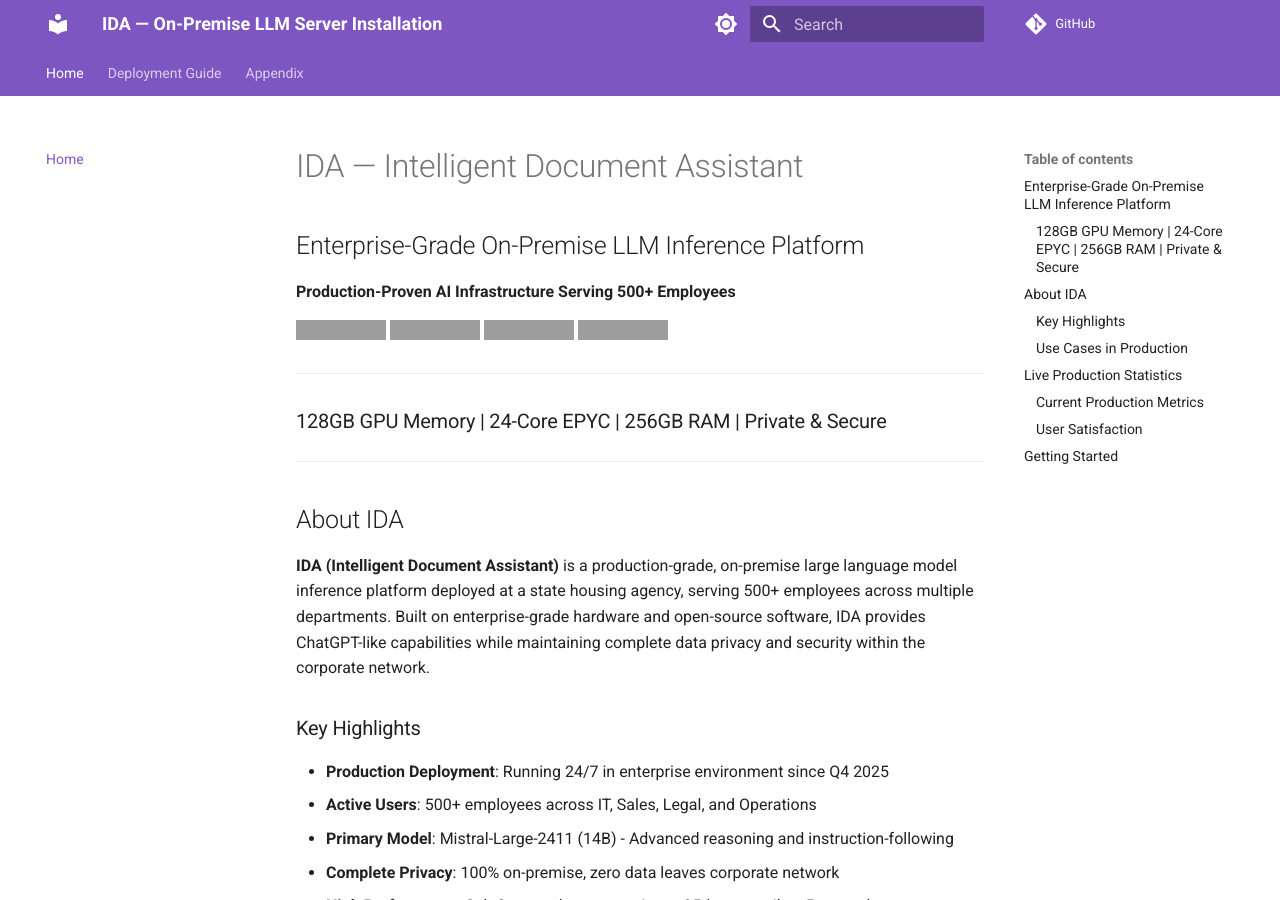
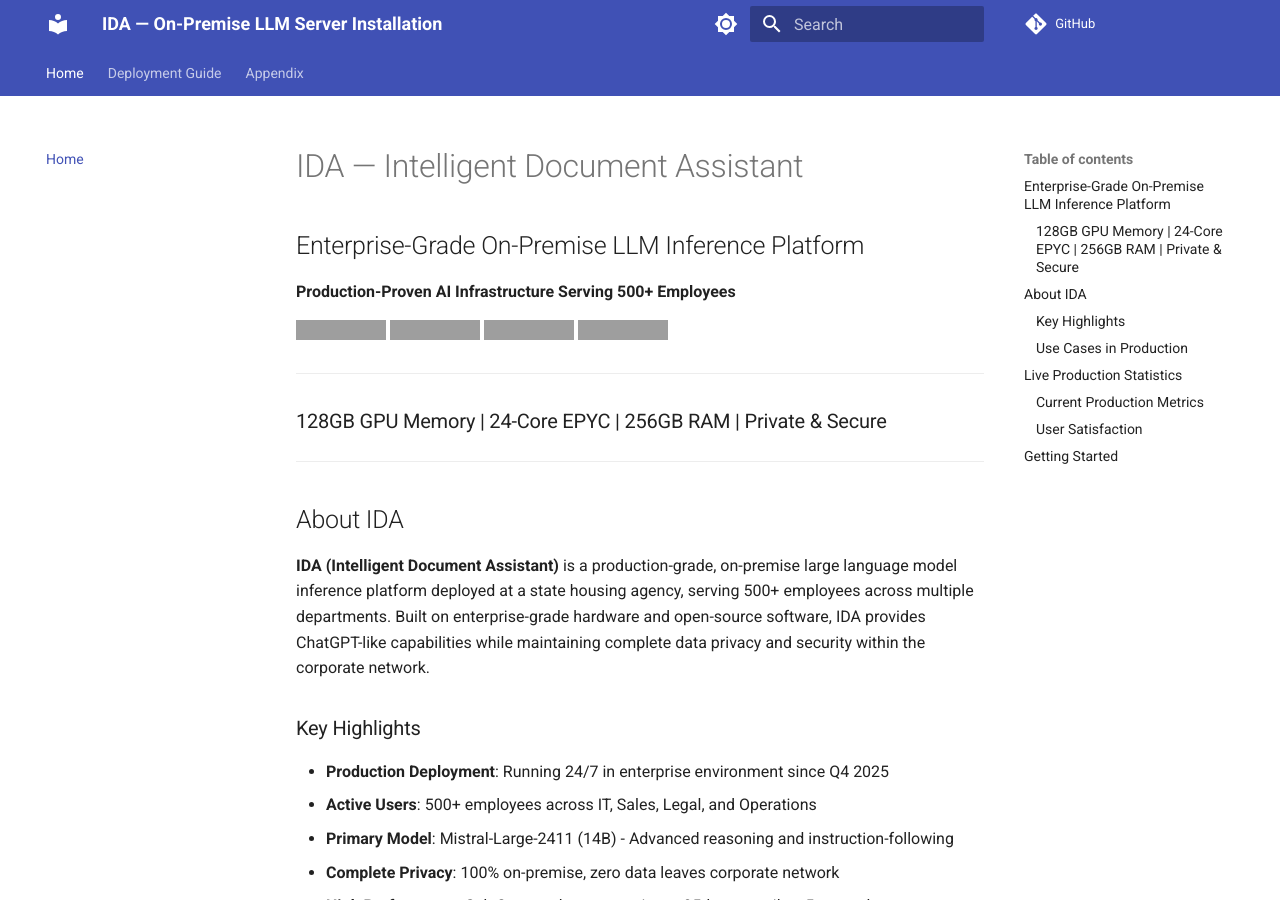
Before and after one commit to gblake55/On-Premise-LLM-Server-Installation, an MkDocs documentation site: the page built from docs/index.md, in a window 1280 px wide and 900 px high. Built offline with MkDocs 1.6.1 and Material for MkDocs 9.7.7, drawn with Linux system fonts in a browser that asks for light colours; comment, search, counter and statistics services are not loaded; grey boxes are pictures that could not be loaded.

Commit message:
Update color scheme to indigo/amber

```diff
--- a/mkdocs.yml
+++ b/mkdocs.yml
@@ -7,13 +7,13 @@ theme:
   name: material
   palette:
     - scheme: default
-      primary: deep purple
+      primary: indigo
       accent: amber
       toggle:
         icon: material/brightness-7
         name: Switch to dark mode
     - scheme: slate
-      primary: deep purple
+      primary: indigo
       accent: amber
       toggle:
         icon: material/brightness-4
```
